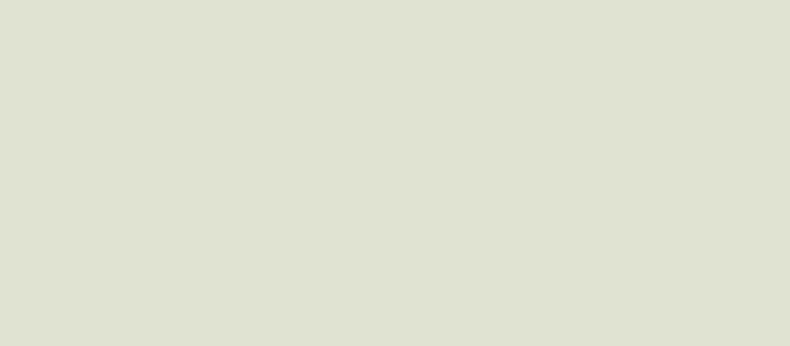
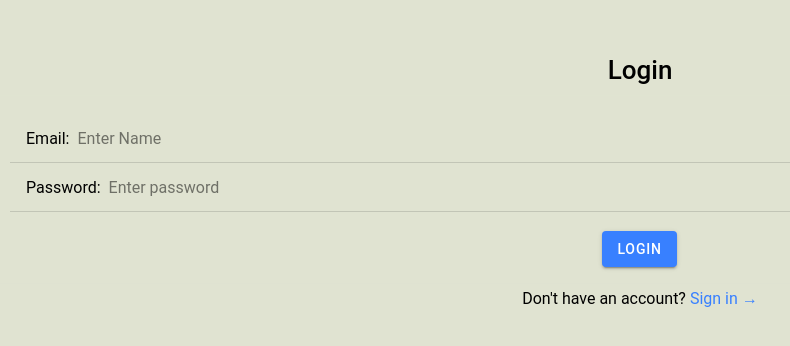
Before and after one commit to madhan14/Ionic-React-App, a React (Create React App) app: page /login in a window 1280 px wide. Shown: the part 226-572 px from the top of the page, without its empty margins (0-790 px from the left). Built offline with nearby package versions, Linux system fonts and the light colour scheme.

Commit message:
:zap: Login and registration updated

```diff
--- a/src/App.tsx
+++ b/src/App.tsx
@@ -12,8 +12,8 @@ import {
 } from '@ionic/react';
 import { IonReactRouter } from '@ionic/react-router';
 // import { home, personCircle } from 'ionicons/icons';
-// import Tab1 from './pages/tab1/Tab1';
-// import Tab2 from './pages/tab2/Tab2';
+import Tab1 from './pages/tab1/Tab1';
+import Tab2 from './pages/tab2/Tab2';
 import Index from './pages/Index/Index';
 
 /* Core CSS required for Ionic components to work properly */
@@ -67,6 +67,12 @@ const App: React.FC = () => (
         <Route exact path="/">
           <Index />
         </Route>
+        <Route exact path="/register">
+          <Tab1 />
+        </Route>
+        <Route exact path="/login">
+          <Tab2 />
+        </Route>
       </IonRouterOutlet>
     </IonReactRouter>
   </IonApp>
--- /dev/null
+++ b/src/components/Button/Button.css
@@ -0,0 +1,3 @@
+.custom-link{
+    color: white;
+}
--- /dev/null
+++ b/src/components/Button/Button.js
@@ -0,0 +1,14 @@
+import { IonCol, IonRouterLink, IonRow, IonButton } from "@ionic/react";
+import './Button.css';
+
+export const Button = props => (
+
+    <IonRow className="ion-text-center ion-justify-content-center">
+        <IonCol size="12">
+            { props.message }
+            <IonButton className="custom-link">
+                { props.text }
+            </IonButton>
+        </IonCol>
+    </IonRow>
+);
--- /dev/null
+++ b/src/components/CustomLink/CustomLink.js
@@ -0,0 +1,14 @@
+import { IonCol, IonRouterLink, IonRow, IonButton } from "@ionic/react";
+import './CustomLink.css';
+
+export const CustomLink = props => (
+
+    <IonRow className="ion-text-center ion-justify-content-center">
+        <IonCol size="12">
+            { props.message }
+            <a>
+                <IonRouterLink routerLink={ props.link }> { props.text } &rarr;</IonRouterLink>
+            </a>
+        </IonCol>
+    </IonRow>
+);
--- a/src/components/Login/LoginComponent.tsx
+++ b/src/components/Login/LoginComponent.tsx
@@ -1,6 +1,8 @@
 import './LoginComponent.css';
 import React from 'react';
-import { IonInput, IonItem, IonLabel, IonList, IonButton } from '@ionic/react';
+import { IonInput, IonItem, IonLabel, IonList } from '@ionic/react';
+import { Button } from '../Button/Button';
+import { CustomLink } from '../CustomLink/CustomLink';
 
 const RegisterComponents: React.FC = () => {
     return (
@@ -19,11 +21,10 @@ const RegisterComponents: React.FC = () => {
                             <IonInput type="password" placeholder="Enter password"></IonInput>
                         </IonItem>
                     </form>
-                    <IonButton size="default" type="submit">
-                        Register
-                    </IonButton>
+                    <Button text="Login" />
                 </IonList>
-                <p>New to this App? <a href="#">Register</a> </p>
+                <CustomLink message="Don't have an account?" text="Sign in" link="/register" />
+
             </div>
         </>
     );
--- a/src/components/Register/RegisterComponent.tsx
+++ b/src/components/Register/RegisterComponent.tsx
@@ -1,6 +1,8 @@
 import './RegisterComponents.css';
 import React from 'react';
 import { IonInput, IonItem, IonLabel, IonList, IonButton } from '@ionic/react';
+import { Button } from '../Button/Button';
+import { CustomLink } from '../CustomLink/CustomLink';
 
 const RegisterComponents: React.FC = () => {
     return (
@@ -27,11 +29,10 @@ const RegisterComponents: React.FC = () => {
                         <IonInput type="password" placeholder="Enter password"></IonInput>
                     </IonItem>
                     </form>
-                    <IonButton size="default" type="submit">
-                        Register
-                    </IonButton>
+                    <Button text="Register" />
                 </IonList>
-                <p>Already a member? <a>Login</a> </p>
+                {/* <p>Already a member? <a>Login</a> </p> */}
+                <CustomLink message="Already a member?" text="Login" link="/login" />
 
             </div>
         </>
--- a/src/pages/tab1/Tab1.tsx
+++ b/src/pages/tab1/Tab1.tsx
@@ -5,11 +5,6 @@ import './Tab1.css';
 const Tab1: React.FC = () => {
   return (
     <IonPage>
-      <IonHeader>
-        <IonToolbar>
-          <IonTitle>Home</IonTitle>
-        </IonToolbar>
-      </IonHeader>
       <IonContent fullscreen>
         <RegisterComponents />
       </IonContent>
--- a/src/pages/tab2/Tab2.tsx
+++ b/src/pages/tab2/Tab2.tsx
@@ -1,17 +1,12 @@
 import { IonContent, IonHeader, IonPage, IonTitle, IonToolbar } from '@ionic/react';
-import ExploreContainer from '../../components/ExploreContainer/ExploreContainer';
+import LoginComponent from '../../components/Login/LoginComponent';
 import './Tab2.css';
 
 const Tab2: React.FC = () => {
   return (
     <IonPage>
-      <IonHeader>
-        <IonToolbar>
-          <IonTitle>Profile</IonTitle>
-        </IonToolbar>
-      </IonHeader>
       <IonContent fullscreen>
-        <ExploreContainer name="Profile page" />
+        <LoginComponent />
       </IonContent>
     </IonPage>
   );
```
Also changed, not shown: src/components/CustomLink/CustomLink.css (added).
